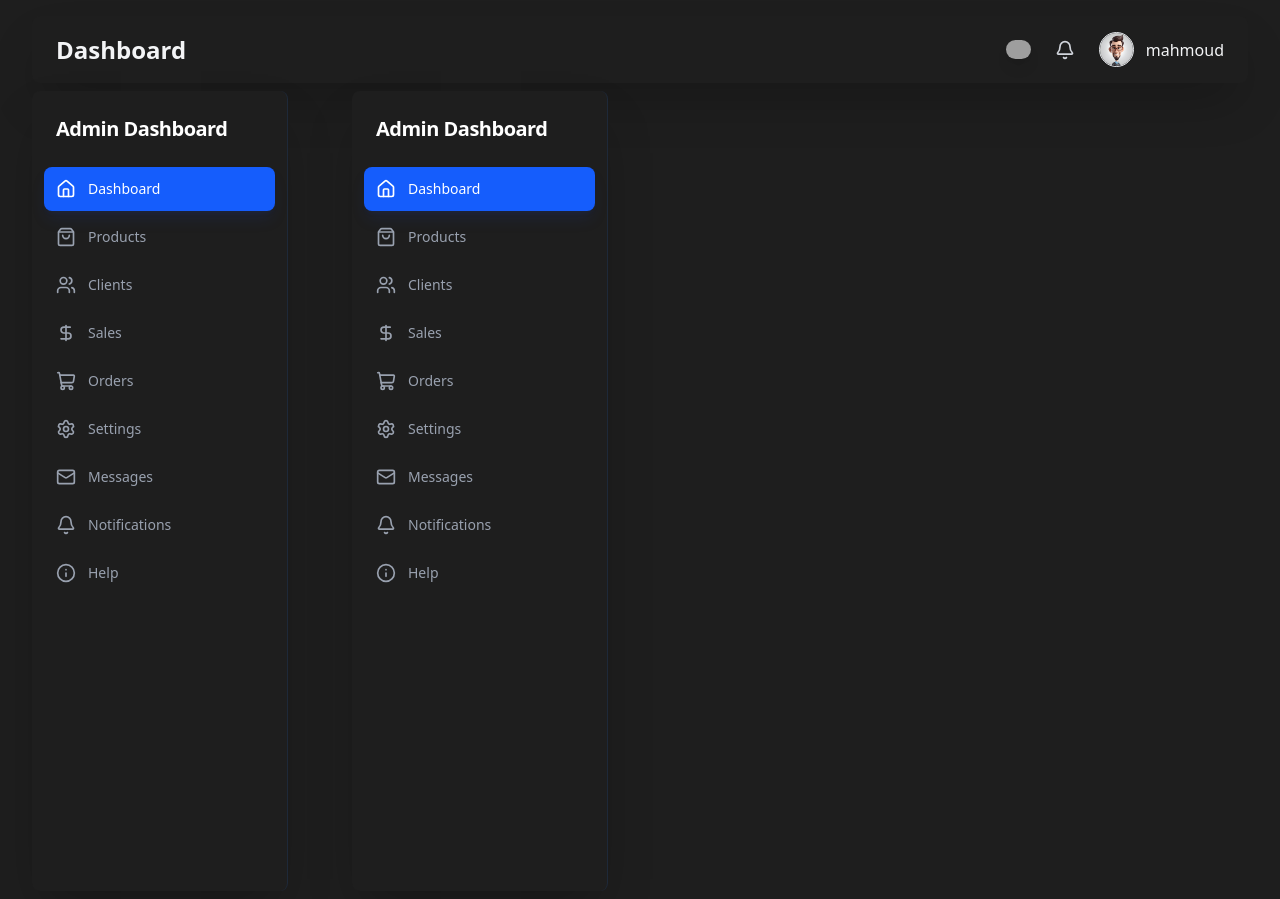
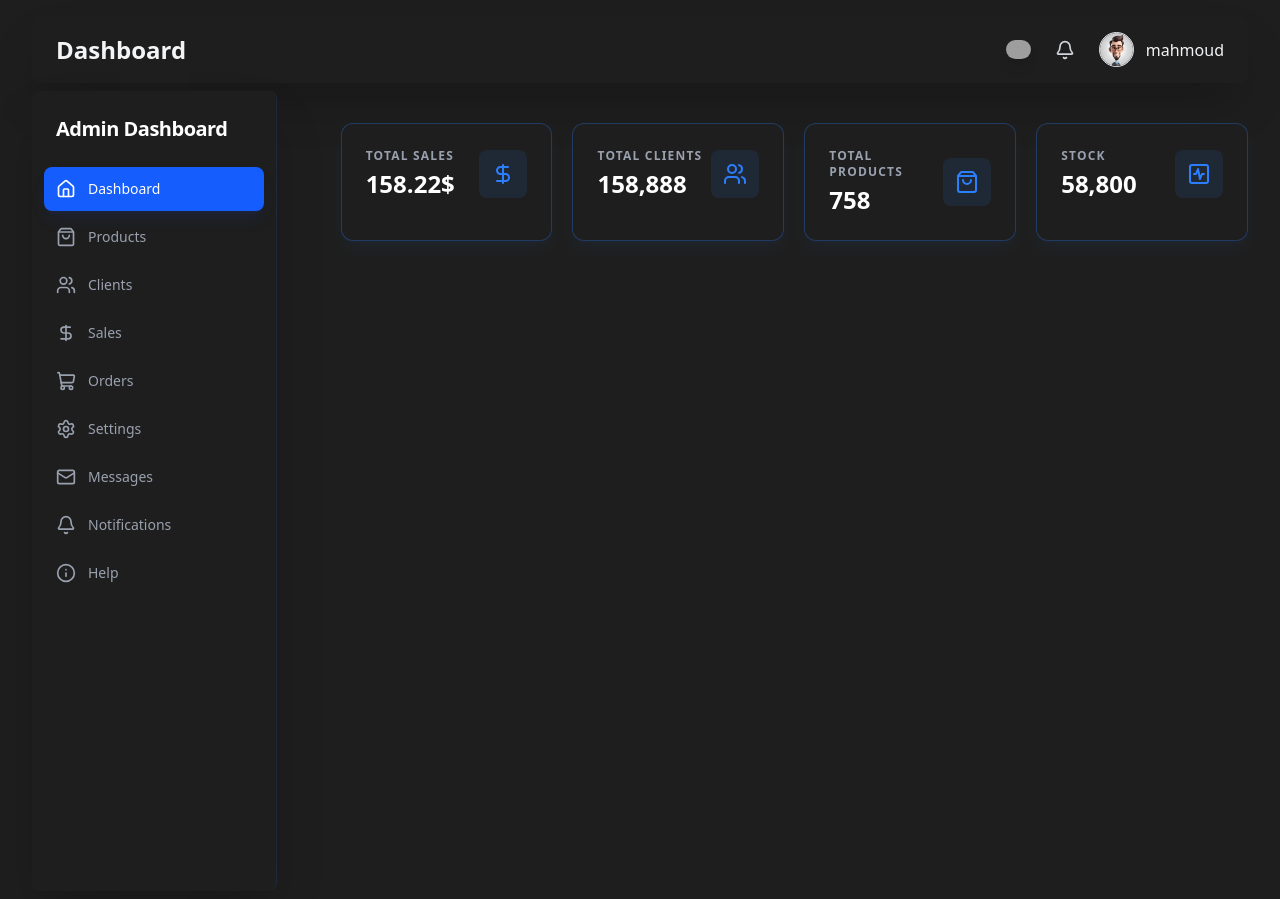
Before and after one commit to Mahmoud123Jamal/Admin_Dashboard_with_NextJs_Recharts, a Next.js app: page / in a window 1280 px wide. Built offline with nearby package versions, Linux system fonts and the light colour scheme; grey boxes are pictures that could not be loaded.

Commit message:
feat:  update home page dashboard and add overview page in

```diff
--- a/app/page.tsx
+++ b/app/page.tsx
@@ -1,9 +1,9 @@
-import SideBar from "@/components/SideBar";
+import Overview from "./overview/page";
 
 export default function Home() {
   return (
     <div>
-      <SideBar />
+      <Overview />
     </div>
   );
 }
```
